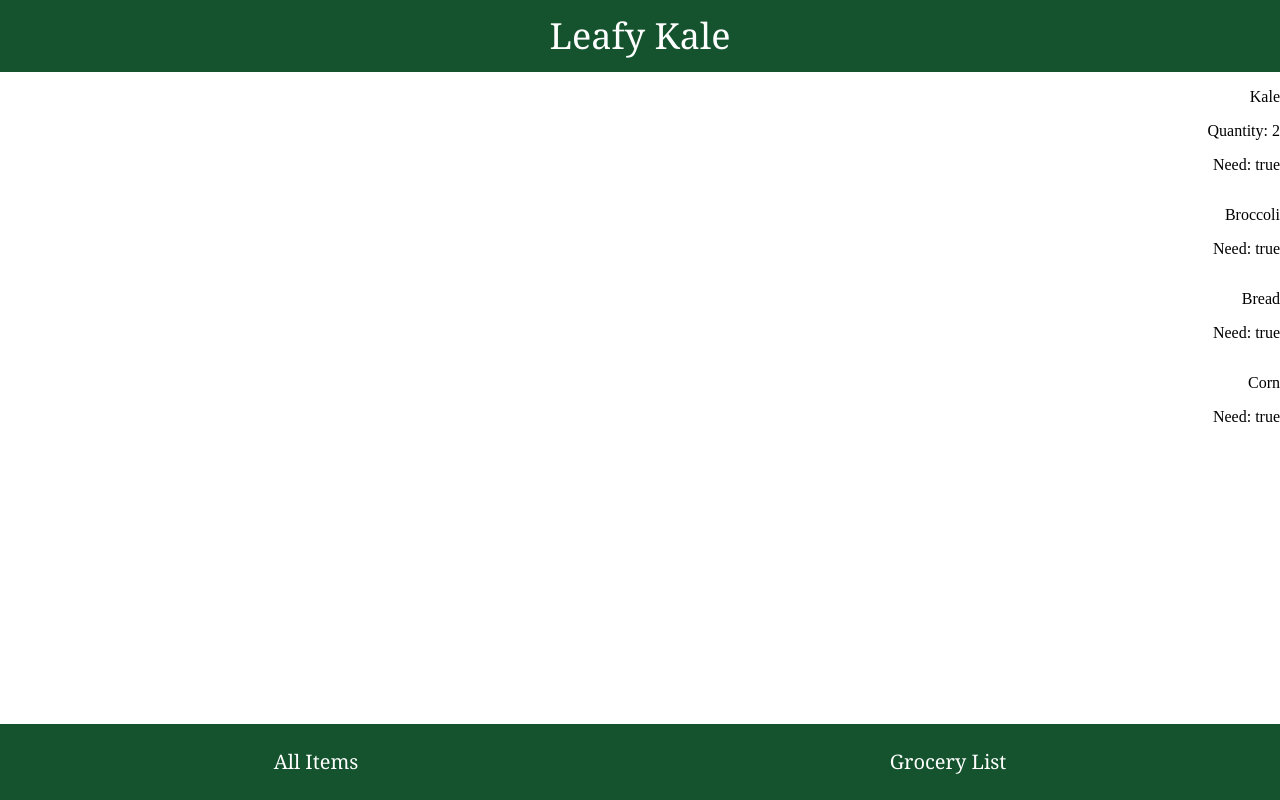
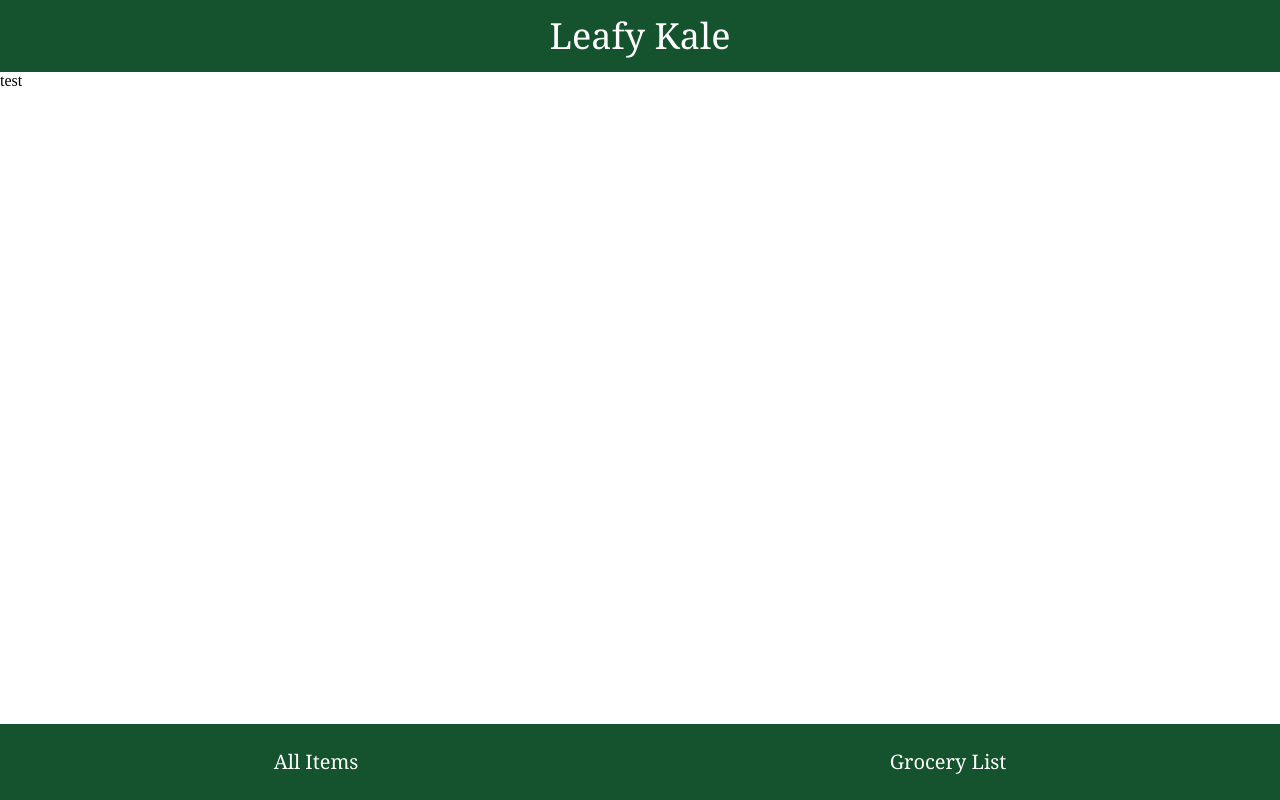
Before and after one commit to ChristianPayne/groceries, a Svelte app: page / in a window 1280 px wide. Built offline with nearby package versions, Linux system fonts and the light colour scheme.

Commit message:
Last commit before rework.

```diff
--- a/src/App.svelte
+++ b/src/App.svelte
@@ -3,6 +3,20 @@ import { Swiper, SwiperSlide } from "swiper/svelte";
 
 import Page from "./Page.svelte";
 import type {Item} from './types';
+
+let swiper;
+function init (_swiper) {
+  swiper = _swiper.detail[0];
+}
+
+function changePage(page: number) {
+  if(swiper === undefined) return;
+  if(page === 0) {
+    swiper.slidePrev()
+  } else {
+    swiper.slideNext()
+  }
+}
 
 let items: Item[] = [
   {
@@ -13,7 +27,7 @@ let items: Item[] = [
   {
     name:"Broccoli",
     quantity: 1,
-    need: true
+    need: false
   },
   {
     name:"Bread",
@@ -39,19 +53,19 @@ function filterNeeded (needed: boolean) {
   }
 }
 
-let swiper;
-function init (_swiper) {
-  swiper = _swiper.detail[0];
+function onSwipe (item) {
+  // items = items.filter(i => i != item)
+  setTimeout(() => {
+    items = items.map(i => {
+      if(item === i){
+        i.need = false
+      }
+      return i
+    })
+  }, 120)
 }
 
-function changePage(page: number) {
-  if(swiper === undefined) return;
-  if(page === 0) {
-    swiper.slidePrev()
-  } else {
-    swiper.slideNext()
-  }
-}
+
 
 </script>
 
@@ -70,11 +84,11 @@ function changePage(page: number) {
     on:swiper={s => init(s)}
     >
       <SwiperSlide class="">
-        <Page items={filterNeeded(true)} direction="right"/>
+        <Page items={items} onSwipe={onSwipe} direction="right"/>
       </SwiperSlide>
 
       <SwiperSlide class="">
-        <Page items={filterNeeded(true)} direction="left"/>
+        <Page items={items} onSwipe={onSwipe} direction="left"/>
       </SwiperSlide>
     </Swiper>
   </div>
--- a/src/Item.svelte
+++ b/src/Item.svelte
@@ -36,8 +36,6 @@
   on:reachEnd={e => onEnd()}
   on:slideChangeTransitionEnd={e => onTransitionEnd()}
   >
-    <!-- <SwiperSlide></SwiperSlide> -->
-
     <SwiperSlide class="flex bg-green-900 rounded-xl text-white justify-center items-center">
       <div>
         <p>{item.name}</p>
--- a/src/Page.svelte
+++ b/src/Page.svelte
@@ -3,23 +3,21 @@ import Item from "./Item.svelte";
 import type {Direction, Item as ItemType} from './types';
 export let items: ItemType[]
 export let direction: Direction;
+export let onSwipe;
 
-function onSwipe (item) {
-  // items = items.filter(i => i != item)
-  setTimeout(() => {
-    items = items.map(i => {
-      if(item === i){
-        item.need = false
-      }
-      return i
-    })
-  }, 120)
+let filterNeeded: boolean;
+if(direction === 'left') {
+  filterNeeded = true;
+} else {
+  filterNeeded = false;
 }
-
 </script>
 
 <div>
   {#each items as item}
-    <Item item={item} onSwipe={onSwipe} direction={direction}/>
+    {#if item.need === filterNeeded}
+      test
+      <Item item={item} onSwipe={onSwipe} direction={direction}/>
+    {/if}
   {/each}
 </div>
```
